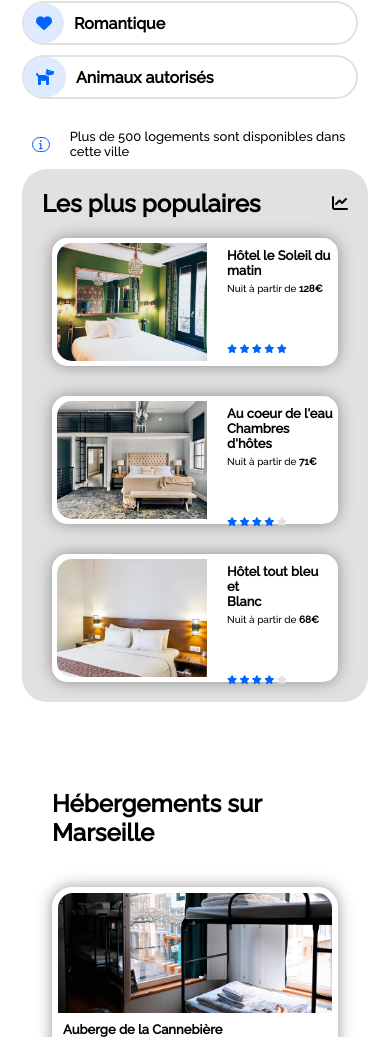
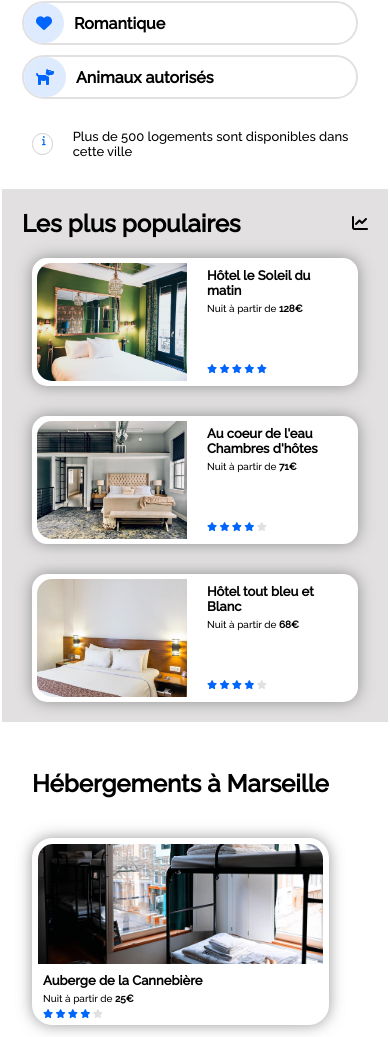
Before and after one commit to Rabenasolo/RABENASOLOMarianne_2_07062021, a plain HTML site: page index.html in a window 390 px wide. Shown: the part 476-1513 px from the top of the page. Drawn offline with Linux system fonts and the light colour scheme.

Commit message:
phase finale tablette

```diff
--- a/assets/css/styles.css
+++ b/assets/css/styles.css
@@ -1,5 +1,4 @@
 body {
-  padding: 20px;
   margin: 2px;
   box-sizing: border-box;
   font-family: "Raleway", sans-serif;
@@ -38,6 +37,9 @@ a.active {
 }
 
 /*HEADER*/
+header {
+  padding: 20px;
+}
 .title h2 {
   margin: 0;
   padding: 0;
@@ -78,7 +80,9 @@ a.active {
 }
 /* MAIN*/
 /*HEADER*/
-
+main {
+  padding: 20px;
+}
 .navlist {
   display: flex;
   align-items: center;
@@ -135,11 +139,16 @@ a.active {
 .rappel span {
   margin: 10px;
 }
+.info {
+  border-radius: 12px;
+  border: 1px solid #d5cccc;
+  width: 20px;
+  height: 20px;
+}
 .info i {
   padding: 6px;
   color: #0065fc;
-  border-radius: 12px;
-  border: 1px solid;
+  margin-left: 3px;
 }
 
 /*SECTION*/
@@ -431,8 +440,6 @@ a.active {
   display: none;
 }
 /*MEDIA QUERIES*/
-@media only screen and (max-width: 1280px) {
-}
 
 @media only screen and (max-width: 600px) {
   .navbar_ordi {
@@ -494,7 +501,9 @@ a.active {
     font-size: small;
     margin-left: -10px;
   }
-
+  main{
+    padding: 0;
+  }
   .navlist {
     display: block;
     margin-top: 20px;
@@ -506,11 +515,10 @@ a.active {
     display: block;
     position: absolute;
     top: 0;
-    width: auto;
+    width: 100%;
     padding-bottom: 20px;
     flex-direction: column;
     background-color: #e2e0e0;
-    border-radius: 25px;
     row-gap: 15px;
   }
   .title_les_plus_populaires_mobil {
@@ -583,10 +591,11 @@ a.active {
   }
 
   .nav_hebergements {
-    margin-top: 600px;
+    margin-top: 560px;
     width: auto;
     background-color: white;
   }
+
   .grid_container_activites {
     display: block;
     margin: 20px 0 20px 20px;
@@ -651,7 +660,7 @@ a.active {
   }
   .footer_mobil {
     display: block;
-    background-color: #faf1f1ea;
+    background-color: #d8d8dd;
     margin: 0;
     padding: 20px 0 20px 30px;
   }
@@ -685,6 +694,11 @@ a.active {
   .list-filtre {
     flex-wrap: inherit;
   }
+
+  .blocs {
+    padding: 0;
+  }
+
   .grid_populaires {
     display: block;
     background-color: white;
@@ -700,6 +714,7 @@ a.active {
     border-bottom-left-radius: 0px;
     border-top-right-radius: 15px;
     object-fit: cover;
+    width: 160px;
   }
   .texte_populaires a {
     text-decoration: none;
--- a/index.html
+++ b/index.html
@@ -150,7 +150,7 @@
       <section class="blocs">
         <div class="nav_hebergements">
           <div class="title_hebergements">
-            <h2 id="mon_ancre_hebergements">Hébergements sur Marseille</h2>
+            <h2 id="mon_ancre_hebergements">Hébergements à Marseille</h2>
           </div>
 
           <div class="grid_container_hebergements">
```
